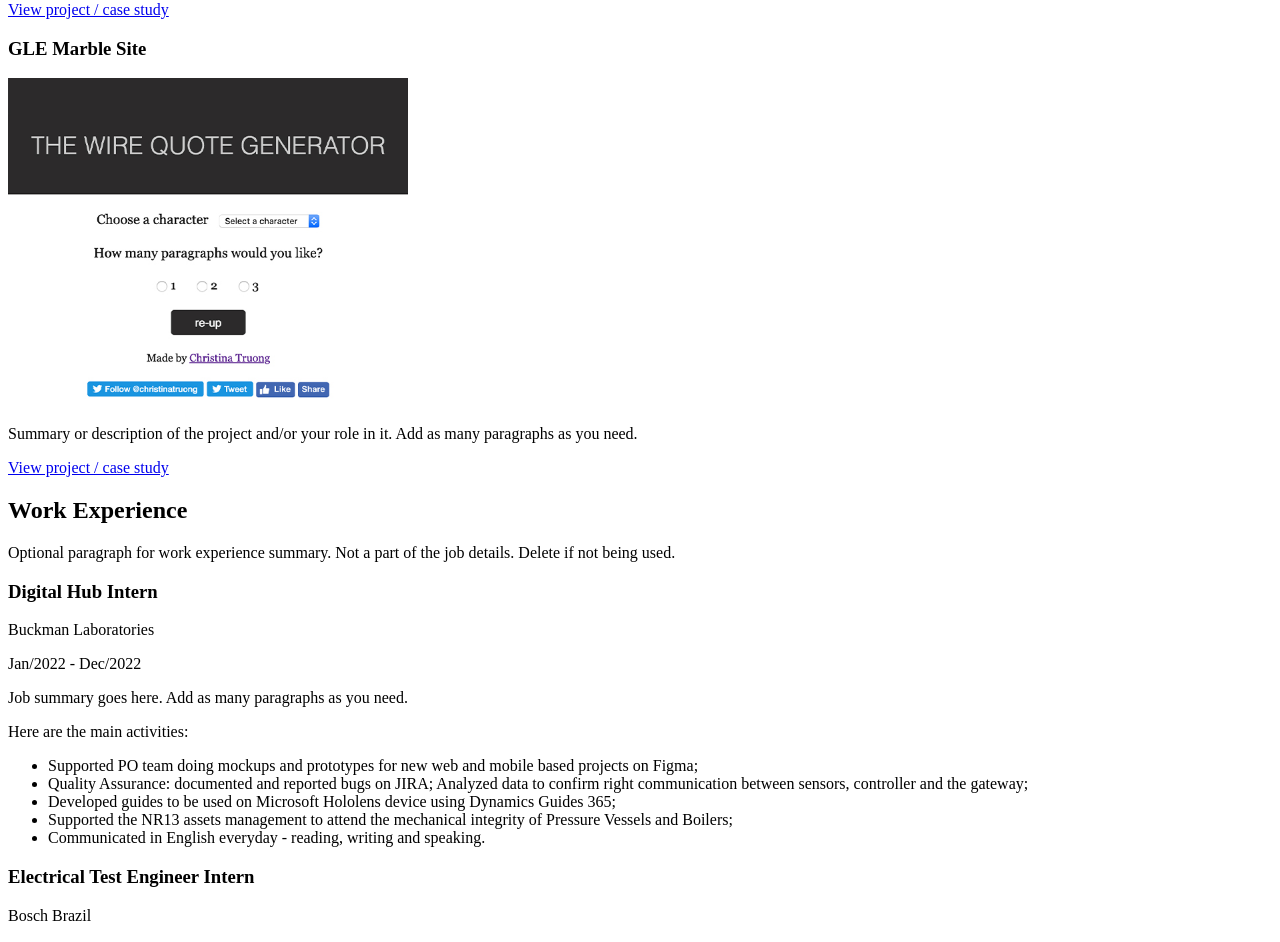
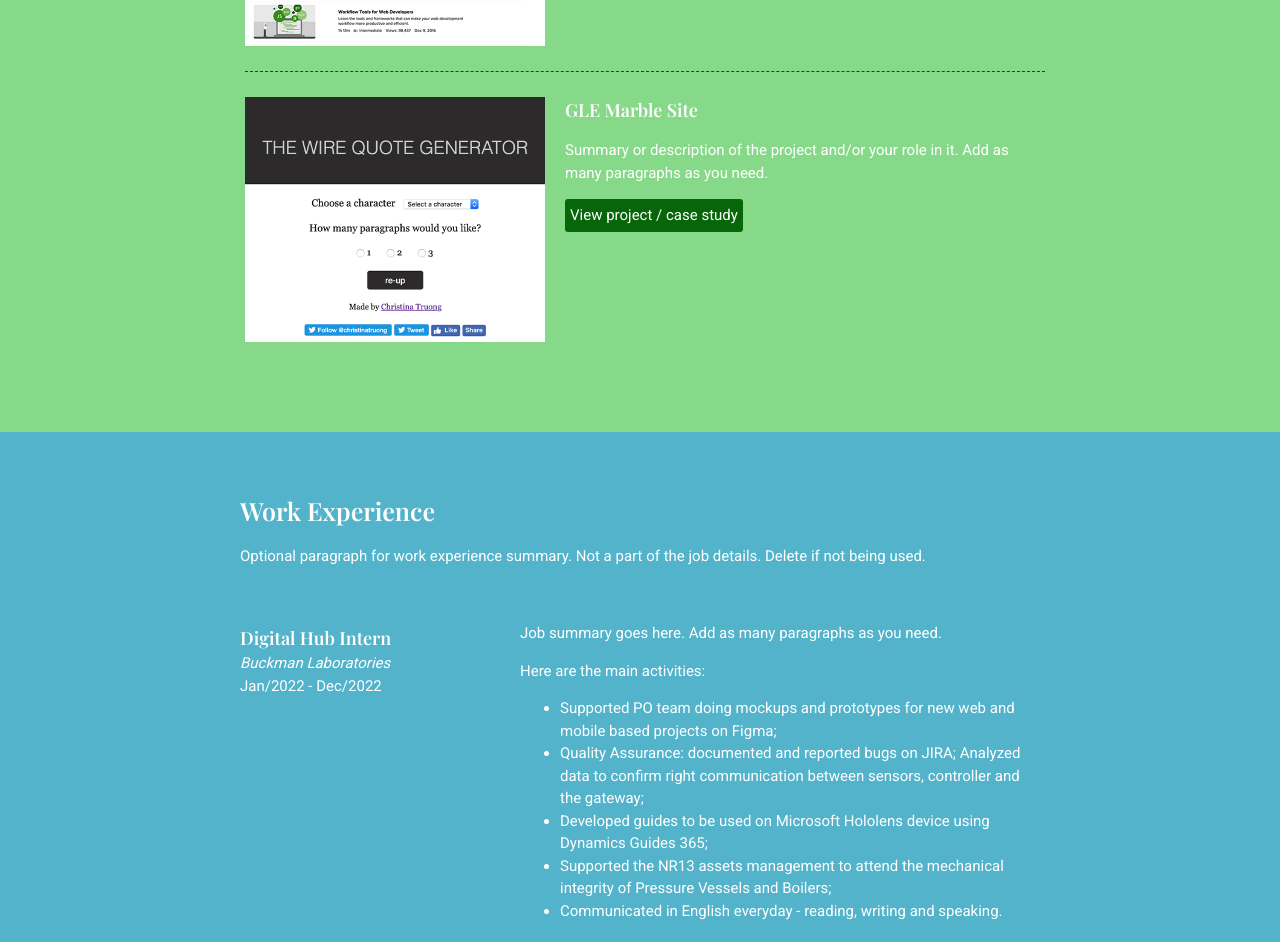
Before and after one commit to jrprett/cv-eneias-junior, a plain HTML site: page index.html in a window 1280 px wide. Shown: the part 740-1682 px from the top of the page. Drawn offline with nearby package versions, Linux system fonts and the light colour scheme.

Commit message:
Portifolio Styling

```diff
--- a/css/style.css
+++ b/css/style.css
@@ -1,3 +1,194 @@
+/*
+#COLOR PROJECT PALLETE
+
+BLUE: #52B3CB
+RED: #B35F5F
+GREEN: #86D988
+BLACK-GREY:#353535
+WHITE: #FAFAFA
+
+*/
+
+/* Global Styles
+---------------------------------------------------*/
+html{
+    box-sizing: border-box;
+}
+*, *:before, *:after{
+    box-sizing: inherit;
+}
+
+body{
+    color: #353535;
+    margin: 0;
+    padding: 0;
+    font-family: 'Roboto', sans-serif;
+    font-size: 15px;
+    line-height: 1.5;
+}
 img{
-    width: 400px;
+    width: 300px;
 }
+a{
+    color:#ffec3d;
+}
+a:hover{
+    text-decoration: none;
+}
+h1{
+    font-size: 50px;
+    line-height: 1;
+}
+h2{
+    font-size: 25px
+}
+h3{
+    font-size: 18px;
+    font-family: 'Playfair Display', serif;
+    margin-bottom: 0;
+}
+h1, h2{
+    font-family: 'Playfair Display', serif;
+    margin: 0;
+}
+.item-details h3 + p{
+    font-style: italic;
+}
+.item-details h3 ~ p{
+    margin: 0;
+}
+.content-wrap{
+    max-width: 800px;
+    width: 85%;
+    margin: 0 auto;
+    padding-top: 60px;
+    padding-bottom: 60px;
+}
+.divider > section{
+    border-bottom: 1px dashed #353535;
+    padding-top: 25px;
+    padding-bottom: 25px;
+}
+.divider > section:last-of-type{
+    border-bottom: none;
+}
+
+/* Profile
+---------------------------------------------------*/
+header{
+    background-color: #F5F5F5;
+    color:#353535;
+}
+
+/*
+section{
+    width: 500px;
+   display: inline-block;
+}*/
+
+
+/* Projects
+---------------------------------------------------*/
+.projects{
+    background-color:#86D988;
+    color: #FFFFFF;
+    padding-bottom: 5px;
+    padding-left: 10px;
+}
+.projects a{
+    color:#076609
+}
+
+.projects .btn{
+    color: #FFFFFF;
+    background-color: #076609;
+    text-decoration: none;
+    padding: 5px;
+    border-radius: 3px;
+    display: inline-block;
+}
+.projects .btn:hover{
+    background-color: rgb(7, 102, 9, 0.8);
+}
+
+.project-item{
+    overflow: hidden;
+}
+.project-item h3{
+    margin-top: 0;
+}
+
+
+
+/* Work Experience
+---------------------------------------------------*/
+.work-experience{
+    background-color:#52B3CB;
+    color: #FFFFFF;
+}
+
+
+/* Education
+---------------------------------------------------*/
+.education{
+    background-image: url(../images/sharon-mccutcheon-unsplash.jpg);
+    background-size: cover;
+    background-position: top left;
+    padding-bottom: 50px;
+    color: #353535;
+}
+.education p, h3{
+    width: 60%;
+}
+
+/* Contact info
+---------------------------------------------------*/
+
+footer{
+    background-color: #353535;
+    color: #FFFFFF;
+}
+
+.contact-list{
+    list-style-type: none;
+    padding: 0;
+}
+
+.contact-list a{
+    padding: 15px;
+    display: inline-block;
+}
+
+/* Responsive
+---------------------------------------------------*/
+
+@media screen and (min-width: 750px){
+    header, footer{
+        text-align: center;
+    }
+    .project-item img{
+        float: left;
+        margin-right: 20px;
+    }
+    .job-item{
+        display: grid;
+        grid-template-columns: 1fr 2fr;
+        column-gap: 20px;
+        row-gap: 10px;
+    }
+    .contact-list{
+        display: flex;
+        justify-content: center;
+    }
+}
+
+@media screen and (max-width: 749px){
+    h1{
+        font-size: 40px;
+        margin-bottom: 10px;
+    }
+    .contact-list a{
+        padding: 5px;
+    }
+
+}
--- a/index.html
+++ b/index.html
@@ -5,6 +5,9 @@
   <meta charset="UTF-8">
   <meta name="viewport" content="width=device-width, initial-scale=1.0">
   <title>EJ Portifolio</title>
+  <link rel="preconnect" href="https://fonts.googleapis.com">
+  <link rel="preconnect" href="https://fonts.gstatic.com" crossorigin>
+  <link href="https://fonts.googleapis.com/css2?family=Playfair+Display:wght@600&family=Roboto:wght@300;400&display=swap" rel="stylesheet">
   <link rel="stylesheet" href="css/style.css">
 </head>
 
@@ -12,48 +15,58 @@
   <main>
     <!-- ***********************  ABOUT / PROFILE  *********************** -->
     <header>
+      <div class="content-wrap">
         <h1>Eneias Júnior</h1>
-      <h2>Electrical Engineer | UI Designer | Front-end developer</h2>
+        <h2>Front-end developer | UI Designer </h2>
 
         <p>I am searching for a new opportunity to keep improving my skills and discovering new ones. In my last job I
           have developed UI skills, hence I am interested in working as UI/UX Designer or as another role in a PO team.
           Nowadays, I am studying front-end programming (HTML, CSS, JS and frameworks) because I would like to tie my UI
           knowledges with it, then, I am open for an front-end developer opportunity as well. </p>
         <p>This site portifolio is the beginning of the practical journey!</p>
+      </div>
     </header>
 
     <!-- ********************  PROJECTS / PORTFOLIO  ********************* -->
-    <section>
+    <section class="projects">
+      <div class="content-wrap divider">
         <h2>Featured Projects</h2>
         <p>View selected projects below. More information can be found at <a href="https://github.com/jrprett">my personal
             github</a>.</p>
 
         <!-- Copy the whole <section> block to add more projects. -->
-      <section>
+
+        <section class="project-item">
+          <img src="images/project-courses.jpg" alt="Example image of the Course">
           <h3>Portifolio Site</h3>
-        <img src="images/project-courses.jpg" alt="Example image of the Course">
           <p>Summary or description of the project and/or your role in it. Add as many paragraphs as you need.</p>
-        <a href="#" target="_blank">View project / case study</a>
+          <a class="btn" href="#" target="_blank">View project / case study</a>
         </section>
-      <section>
+        <section class="project-item">
+          <img src="images/project-wire-ipsum.jpg" alt="Example image of the Course">
           <h3>GLE Marble Site</h3>
-        <img src="images/project-wire-ipsum.jpg" alt="Example image of the Course">
           <p>Summary or description of the project and/or your role in it. Add as many paragraphs as you need.</p>
-        <a href="#" target="_blank">View project / case study</a>
+          <a class="btn" href="#" target="_blank">View project / case study</a>
         </section>
+      </div>
       <!-- End of Project block. -->
     </section>
 
     <!-- ***********************  WORK EXPERIENCE  *********************** -->
-    <section>
+    <section class="work-experience">
+      <div class="content-wrap item-details divider">
         <h2>Work Experience</h2>
         <p>Optional paragraph for work experience summary. Not a part of the job details. Delete if not being used.</p>
 
-      <!-- Copy this whole <section> block to add more jobs. -->
-      <section>
+        <!-- Internship 1 -->
+
+        <section class="job-item">
+          <div class="job-details">
             <h3>Digital Hub Intern</h3>
             <p>Buckman Laboratories</p>
             <p>Jan/2022 - Dec/2022</p>
+          </div>
+          <div class="job-summary">
             <p>Job summary goes here. Add as many paragraphs as you need.</p>
             <p>Here are the main activities:</p>
             <ul>
@@ -65,11 +78,18 @@
               </li>
               <li>Communicated in English everyday - reading, writing and speaking.</li>
             </ul>
+          </div>
         </section>
-      <section>
+
+        <!-- Internship 2 -->
+
+        <section class="job-item">
+          <div class="job-details">
             <h3>Electrical Test Engineer Intern</h3>
             <p>Bosch Brazil</p>
             <p>Sep/2020 - Dec/2021</p>
+          </div>
+          <div class="job-summary">
             <p>Job summary goes here. Add as many paragraphs as you need.</p>
             <p>Here are the main activities:</p>
             <ul>
@@ -78,38 +98,41 @@
               <li>Managed the equipment’s list that needed calibration;</li>
               <li>Developed and reviewed technical reports.</li>
             </ul>
+          </div>
         </section>
         <!-- End of Job block. -->
+      </div>
     </section>
 
     <!-- ******************  EDUCATION & CERTIFICATIONS ****************** -->
-    <section>
+    <section class="education">
+      <div class="content-wrap item-details">
         <h2>Education</h2>
 
         <!-- Copy this whole <section> block to add more schools. -->
         <section>
           <h3>University of Campinas - Campinas, SP, Brazil</h3>
           <p>Bachelor in Electrical Engineer, Mar/2016 - Dec/2022</p>
-        <p>Summary or accomplishments.</p>
         </section>
         <section>
           <h3>Federal Institute of Espírito Santo - Cachoeiro de Itapemirim, ES, Brazil</h3>
           <p>High school and Electromechanics Technician Course, Mar/2011 - Dec/2014</p>
-        <p>Summary or accomplishments.</p>
         </section>
-
+      </div>
     </section>
 
     <!-- *****************  CONTACT INFO / SOCIAL MEDIA  ***************** -->
     <footer>
+      <div class="content-wrap">
         <h2>Let's Keep in Touch!</h2>
 
         <!-- Social media and contact links. Add or remove any networks. -->
-      <ul>
+        <ul class="contact-list">
           <li><a href="mailto:email@example.com">jrprett@gmail.com</a></li>
           <li><a href="https://github.com/jrprett" target="_blank">GitHub</a></li>
           <li><a href="https://www.linkedin.com/in/eneias-junior/" target="_blank">LinkedIn</a></li>
         </ul>
+      </div>
     </footer>
   </main>
 </body>
```
Lines whose indentation alone changed are shown as unchanged.
